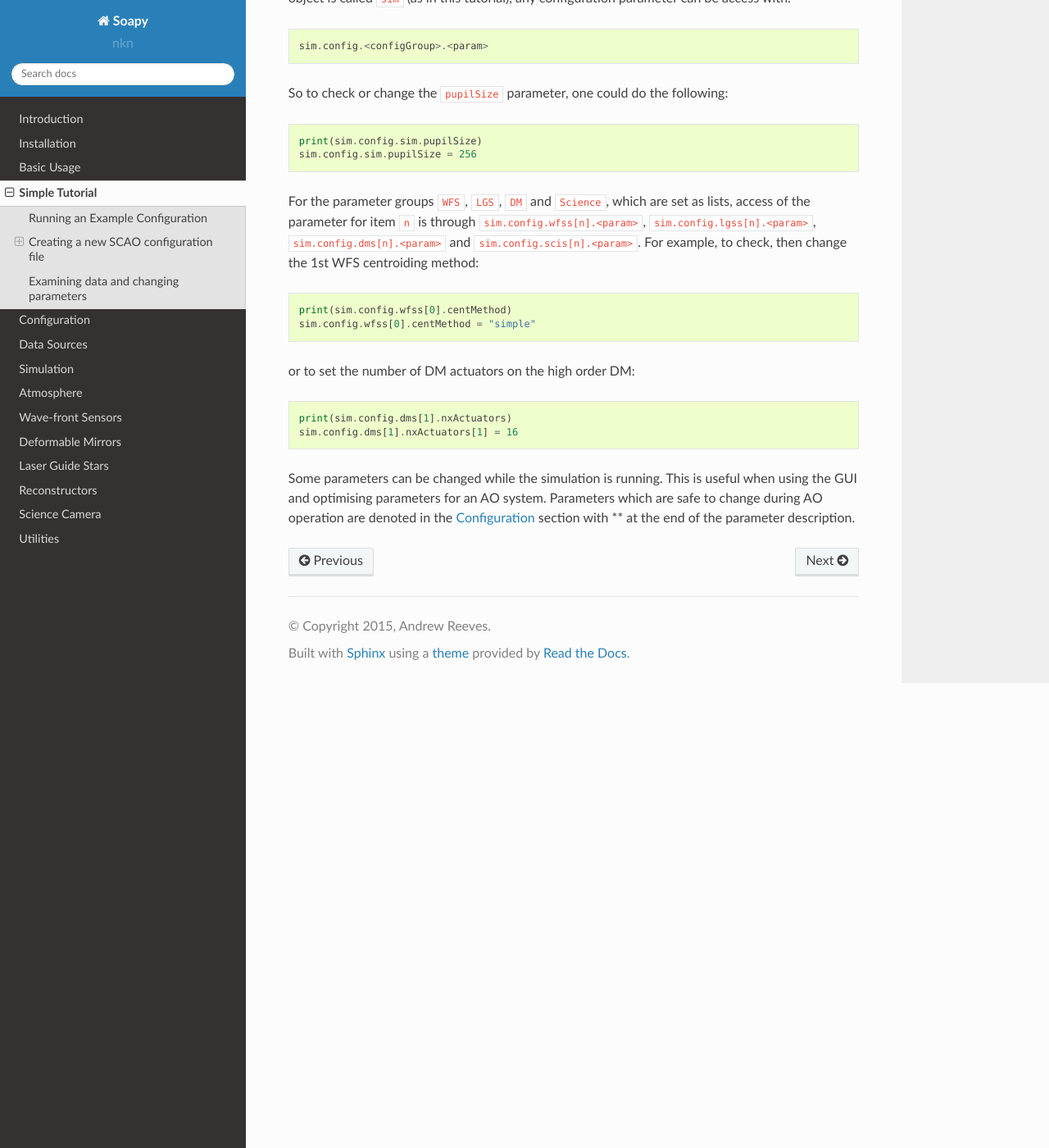
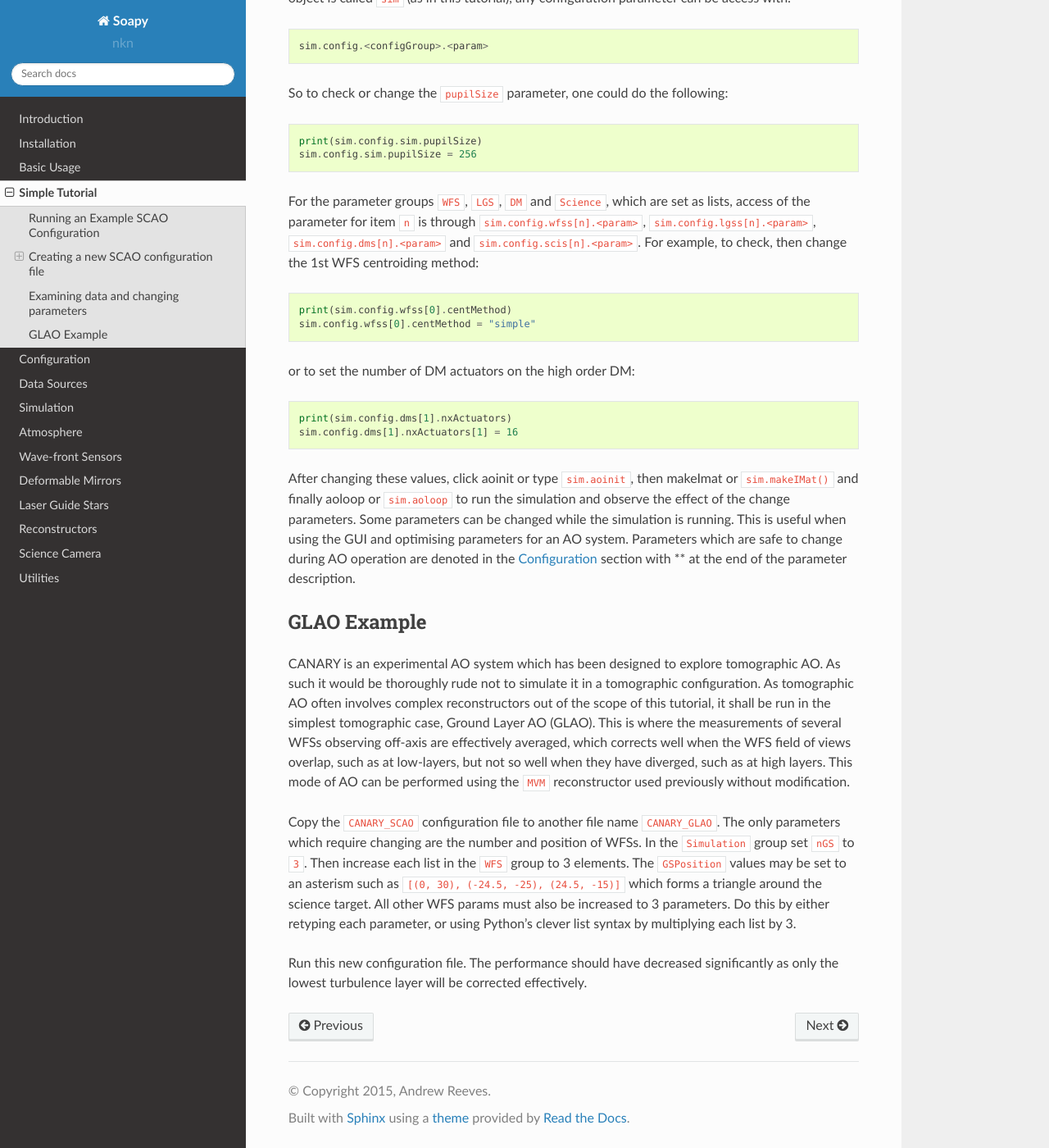
Before and after one commit to AOtools/soapy, a Sphinx documentation site: the page built from doc/source/simpleTutorial.rst, in a window 1280 px wide and 1400 px high, scrolled down 5095 px. Shown: the whole window at 82% size. Built offline with Sphinx 7.4.7 and the Read the Docs theme 2.0.0, drawn with Linux system fonts in a browser that asks for light colours; pages that are not in the unit, such as notebooks, are missing from menus; some of the changed text lies outside the part shown.

Commit message:
add CANARY GLAO

```diff
--- a/doc/source/simpleTutorial.rst
+++ b/doc/source/simpleTutorial.rst
@@ -4,8 +4,8 @@ Simple Tutorial
 This tutorial will go through some example AO systems using Soapy. We'll see how to make configuration files to run the AO system that you'd like to, then extract data which can be subsequently analysed. CANARY is an AO system on the 4.2m William Herschel Telescope on La Palma. It is designed to be very flexible to run various "modes" of AO, so makes a nice test bed for us to simulate. We'll simulate it in SCAO mode, in GLAO with multiple guide-stars and in SCAO with a LGS.
 
 
-Running an Example Configuration
---------------------------------
+Running an Example SCAO Configuration
+-------------------------------------
 
 Before making new configuration files though, its a pretty good idea to make sure everything is working as expected by running one of the examples. First, lets create a directory where we do this tutorial, call it something like ``soapy_tutorial``, make a further directory called ``conf`` inside and copy the example configuration file ``sh_8x8.py`` form the downloaded or cloned Soapy directory into it.
 
@@ -142,4 +142,14 @@ or to set the number of DM actuators on the high order DM::
     print(sim.config.dms[1].nxActuators)
     sim.config.dms[1].nxActuators[1] = 16
 
-Some parameters can be changed while the simulation is running. This is useful when using the GUI and optimising parameters for an AO system. Parameters which are safe to change during AO operation are denoted in the :ref:`configuration` section with \** at the end of the parameter description.
+After changing these values, click aoinit or type ``sim.aoinit``, then makeImat or ``sim.makeIMat()`` and finally aoloop or ``sim.aoloop`` to run the simulation and observe the effect of the change parameters. Some parameters can be changed while the simulation is running. This is useful when using the GUI and optimising parameters for an AO system. Parameters which are safe to change during AO operation are denoted in the :ref:`configuration` section with \** at the end of the parameter description.
+
+
+GLAO Example
+------------
+
+CANARY is an experimental AO system which has been designed to explore tomographic AO. As such it would be thoroughly rude not to simulate it in a tomographic configuration. As tomographic AO often involves complex reconstructors out of the scope of this tutorial, it shall be run in the simplest tomographic case, Ground Layer AO (GLAO). This is where the measurements of several WFSs observing off-axis are effectively averaged, which corrects well when the WFS field of views overlap, such as at low-layers, but not so well when they have diverged, such as at high layers. This mode of AO can be performed using the ``MVM`` reconstructor used previously without modification.
+
+Copy the ``CANARY_SCAO`` configuration file to another file name ``CANARY_GLAO``. The only parameters which require changing are the number and position of WFSs. In the ``Simulation`` group set ``nGS`` to ``3``. Then increase each list in the ``WFS`` group to 3 elements. The ``GSPosition`` values may be set to an asterism such as ``[(0, 30), (-24.5, -25), (24.5, -15)]`` which forms a triangle around the science target. All other WFS params must also be increased to 3 parameters. Do this by either retyping each parameter, or using Python's clever list syntax by multiplying each list by 3.
+
+Run this new configuration file. The performance should have decreased significantly as only the lowest turbulence layer will be corrected effectively.
```
